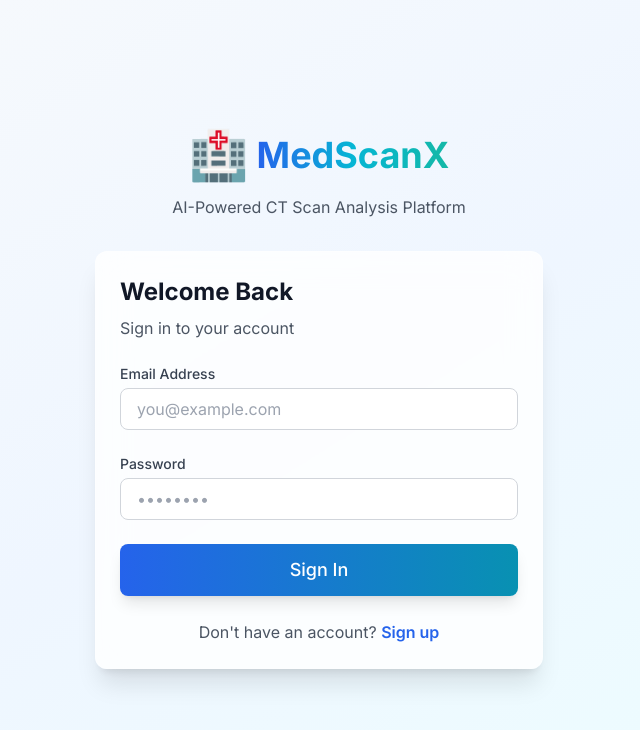
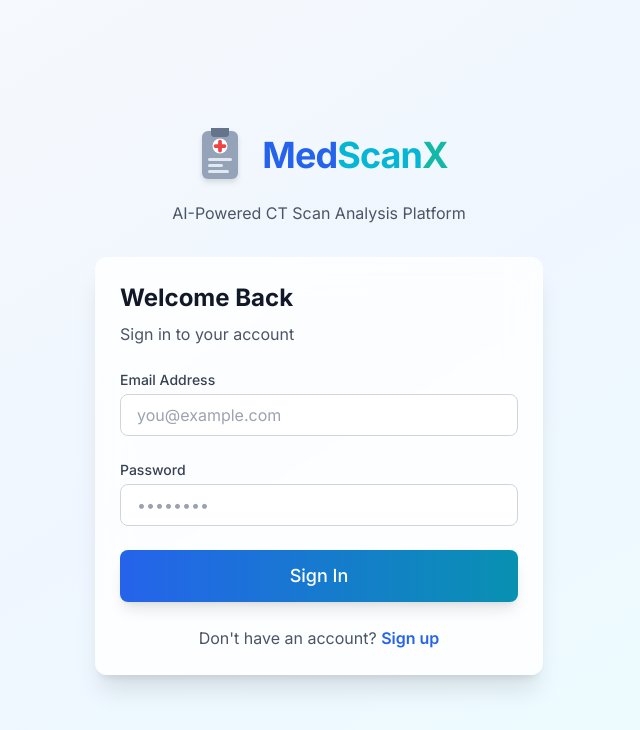
Before and after one commit to Astrionix/MedScanX, a Next.js app: page /login in a window 1280 px wide. Shown: the top 730 px of the page, without its empty margins (321-961 px from the left). Built offline with nearby package versions, Linux system fonts and the light colour scheme.

Commit message:
feat: add animated logo component and integrate across app

```diff
--- a/app/admin/setup/page.tsx
+++ b/app/admin/setup/page.tsx
@@ -5,6 +5,7 @@ import { useRouter } from 'next/navigation'
 import { Button } from '@/components/ui/Button'
 import { Input } from '@/components/ui/Input'
 import { Card } from '@/components/ui/Card'
+import { Logo } from '@/components/ui/Logo'
 
 export default function AdminSetupPage() {
     const router = useRouter()
@@ -50,6 +51,9 @@ export default function AdminSetupPage() {
         <div className="min-h-screen flex items-center justify-center p-4 bg-gray-50">
             <div className="w-full max-w-md space-y-8">
                 <div className="text-center">
+                    <div className="flex items-center justify-center mb-4">
+                        <Logo size="md" />
+                    </div>
                     <h1 className="text-3xl font-bold text-gray-900">
                         Admin User Setup
                     </h1>
--- a/app/dashboard/page.tsx
+++ b/app/dashboard/page.tsx
@@ -7,6 +7,7 @@ import { Button } from '@/components/ui/Button'
 import { Card } from '@/components/ui/Card'
 import { SeverityBadge } from '@/components/ui/SeverityBadge'
 import { SkeletonList } from '@/components/ui/Skeleton'
+import { Logo } from '@/components/ui/Logo'
 import { Disclaimer } from '@/components/medical/Disclaimer'
 import type { Scan } from '@/lib/types'
 
@@ -59,11 +60,8 @@ export default function DashboardPage() {
             <header className="glass-card sticky top-0 z-50 border-b">
                 <div className="max-w-7xl mx-auto px-4 sm:px-6 lg:px-8 py-4">
                     <div className="flex items-center justify-between">
-                        <Link href="/dashboard" className="flex items-center gap-2">
-                            <span className="text-3xl">🏥</span>
-                            <h1 className="text-2xl font-bold medical-gradient bg-clip-text text-transparent">
-                                MedScanX
-                            </h1>
+                        <Link href="/dashboard" className="flex items-center">
+                            <Logo size="sm" />
                         </Link>
                         <div className="flex items-center gap-4">
                             <Link href="/upload">
--- a/app/login/page.tsx
+++ b/app/login/page.tsx
@@ -6,6 +6,7 @@ import Link from 'next/link'
 import { Button } from '@/components/ui/Button'
 import { Input } from '@/components/ui/Input'
 import { Card } from '@/components/ui/Card'
+import { Logo } from '@/components/ui/Logo'
 
 export default function LoginPage() {
     const router = useRouter()
@@ -46,11 +47,8 @@ export default function LoginPage() {
             <div className="w-full max-w-md space-y-8 animate-fade-in">
                 {/* Header */}
                 <div className="text-center">
-                    <div className="flex items-center justify-center gap-2 mb-4">
-                        <span className="text-5xl">🏥</span>
-                        <h1 className="text-4xl font-bold medical-gradient bg-clip-text text-transparent">
-                            MedScanX
-                        </h1>
+                    <div className="flex items-center justify-center mb-4">
+                        <Logo size="md" />
                     </div>
                     <p className="text-gray-600">
                         AI-Powered CT Scan Analysis Platform
--- a/app/page.tsx
+++ b/app/page.tsx
@@ -1,5 +1,6 @@
 import Link from 'next/link'
 import { Button } from '@/components/ui/Button'
+import { Logo } from '@/components/ui/Logo'
 
 export default function HomePage() {
     return (
@@ -7,11 +8,8 @@ export default function HomePage() {
             <div className="max-w-4xl mx-auto text-center space-y-8 animate-fade-in">
                 {/* Logo and Title */}
                 <div className="space-y-4">
-                    <div className="flex items-center justify-center gap-3">
-                        <span className="text-7xl">🏥</span>
-                        <h1 className="text-6xl font-bold medical-gradient bg-clip-text text-transparent">
-                            MedScanX
-                        </h1>
+                    <div className="flex items-center justify-center">
+                        <Logo size="lg" />
                     </div>
                     <p className="text-2xl text-gray-700 font-medium">
                         AI-Powered CT Scan Analysis Platform
--- a/app/register/page.tsx
+++ b/app/register/page.tsx
@@ -6,6 +6,7 @@ import Link from 'next/link'
 import { Button } from '@/components/ui/Button'
 import { Input } from '@/components/ui/Input'
 import { Card } from '@/components/ui/Card'
+import { Logo } from '@/components/ui/Logo'
 
 export default function RegisterPage() {
     const router = useRouter()
@@ -69,11 +70,8 @@ export default function RegisterPage() {
             <div className="w-full max-w-md space-y-8 animate-fade-in">
                 {/* Header */}
                 <div className="text-center">
-                    <div className="flex items-center justify-center gap-2 mb-4">
-                        <span className="text-5xl">🏥</span>
-                        <h1 className="text-4xl font-bold medical-gradient bg-clip-text text-transparent">
-                            MedScanX
-                        </h1>
+                    <div className="flex items-center justify-center mb-4">
+                        <Logo size="md" />
                     </div>
                     <p className="text-gray-600">
                         AI-Powered CT Scan Analysis Platform
--- a/app/scan/[id]/page.tsx
+++ b/app/scan/[id]/page.tsx
@@ -4,6 +4,7 @@ import { useState, useEffect, useCallback } from 'react'
 import { useRouter } from 'next/navigation'
 import Link from 'next/link'
 import { Button } from '@/components/ui/Button'
+import { Logo } from '@/components/ui/Logo'
 import { ScanPreview } from '@/components/medical/ScanPreview'
 import { AnalysisCard } from '@/components/medical/AnalysisCard'
 import { PrecautionList } from '@/components/medical/PrecautionList'
@@ -55,11 +56,8 @@ export default function ScanDetailPage({ params }: { params: { id: string } }) {
             <header className="glass-card sticky top-0 z-50 border-b">
                 <div className="max-w-7xl mx-auto px-4 sm:px-6 lg:px-8 py-4">
                     <div className="flex items-center justify-between">
-                        <Link href="/dashboard" className="flex items-center gap-2">
-                            <span className="text-3xl">🏥</span>
-                            <h1 className="text-2xl font-bold medical-gradient bg-clip-text text-transparent">
-                                MedScanX
-                            </h1>
+                        <Link href="/dashboard" className="flex items-center">
+                            <Logo size="sm" />
                         </Link>
                         <Link href="/dashboard">
                             <Button variant="outline">Back to Dashboard</Button>
--- a/app/upload/page.tsx
+++ b/app/upload/page.tsx
@@ -5,6 +5,7 @@ import { useRouter } from 'next/navigation'
 import Link from 'next/link'
 import { Button } from '@/components/ui/Button'
 import { Card } from '@/components/ui/Card'
+import { Logo } from '@/components/ui/Logo'
 import { Disclaimer } from '@/components/medical/Disclaimer'
 
 export default function UploadPage() {
@@ -99,11 +100,8 @@ export default function UploadPage() {
             <header className="glass-card sticky top-0 z-50 border-b">
                 <div className="max-w-7xl mx-auto px-4 sm:px-6 lg:px-8 py-4">
                     <div className="flex items-center justify-between">
-                        <Link href="/dashboard" className="flex items-center gap-2">
-                            <span className="text-3xl">🏥</span>
-                            <h1 className="text-2xl font-bold medical-gradient bg-clip-text text-transparent">
-                                MedScanX
-                            </h1>
+                        <Link href="/dashboard" className="flex items-center">
+                            <Logo size="sm" />
                         </Link>
                         <Link href="/dashboard">
                             <Button variant="outline">Back to Dashboard</Button>
--- /dev/null
+++ b/components/ui/Logo.tsx
@@ -0,0 +1,138 @@
+"use client";
+
+import React from "react";
+import { motion } from "framer-motion";
+
+export const Logo = ({ size = "sm" }: { size?: "sm" | "md" | "lg" }) => {
+    const iconSize = size === "lg" ? 80 : size === "md" ? 60 : 40;
+    const textSize = size === "lg" ? "text-6xl" : size === "md" ? "text-4xl" : "text-2xl";
+    const gap = size === "lg" ? "gap-4" : size === "md" ? "gap-3" : "gap-2";
+
+    return (
+        <div className={`flex items-center ${gap}`}>
+            <motion.div
+                className={`relative flex items-center justify-center`}
+                style={{ width: iconSize, height: iconSize }}
+                initial="hidden"
+                animate="visible"
+            >
+                {/* Clipboard Base */}
+                <motion.svg
+                    width={iconSize}
+                    height={iconSize}
+                    viewBox="0 0 40 40"
+                    fill="none"
+                    xmlns="http://www.w3.org/2000/svg"
+                    className="drop-shadow-md"
+                >
+                    {/* Main Board */}
+                    <motion.rect
+                        x="8"
+                        y="4"
+                        width="24"
+                        height="32"
+                        rx="4"
+                        fill="#94a3b8" // Slate-400
+                        initial={{ scaleY: 0, opacity: 0 }}
+                        animate={{ scaleY: 1, opacity: 1 }}
+                        transition={{ duration: 0.5, ease: "easeOut" }}
+                    />
+
+                    {/* Top Clip */}
+                    <motion.path
+                        d="M14 2H26V6C26 7.10457 25.1046 8 24 8H16C14.8954 8 14 7.10457 14 6V2Z"
+                        fill="#64748b" // Slate-500
+                        initial={{ y: -10, opacity: 0 }}
+                        animate={{ y: 0, opacity: 1 }}
+                        transition={{ delay: 0.3, duration: 0.3 }}
+                    />
+
+                    {/* Medical Cross Background */}
+                    <motion.circle
+                        cx="20"
+                        cy="14"
+                        r="5"
+                        fill="white"
+                        initial={{ scale: 0 }}
+                        animate={{ scale: 1 }}
+                        transition={{ delay: 0.5, type: "spring", stiffness: 200 }}
+                    />
+
+                    {/* Red Cross */}
+                    <motion.path
+                        d="M20 11V17M17 14H23"
+                        stroke="#ef4444" // Red-500
+                        strokeWidth="2.5"
+                        strokeLinecap="round"
+                        initial={{ pathLength: 0, opacity: 0 }}
+                        animate={{ pathLength: 1, opacity: 1 }}
+                        transition={{ delay: 0.7, duration: 0.4 }}
+                    />
+
+                    {/* Bottom Lines (Abstract Text) */}
+                    <motion.rect
+                        x="12"
+                        y="22"
+                        width="16"
+                        height="2"
+                        rx="1"
+                        fill="#e2e8f0"
+                        initial={{ scaleX: 0 }}
+                        animate={{ scaleX: 1 }}
+                        transition={{ delay: 0.9, duration: 0.3 }}
+                    />
+                    <motion.rect
+                        x="12"
+                        y="26"
+                        width="10"
+                        height="2"
+                        rx="1"
+                        fill="#e2e8f0"
+                        initial={{ scaleX: 0 }}
+                        animate={{ scaleX: 1 }}
+                        transition={{ delay: 1.0, duration: 0.3 }}
+                    />
+                    <motion.rect
+                        x="12"
+                        y="30"
+                        width="14"
+                        height="2"
+                        rx="1"
+                        fill="#e2e8f0"
+                        initial={{ scaleX: 0 }}
+                        animate={{ scaleX: 1 }}
+                        transition={{ delay: 1.1, duration: 0.3 }}
+                    />
+                </motion.svg>
+            </motion.div>
+
+            {/* Text Animation */}
+            <div className={`flex ${textSize} font-bold tracking-tight`}>
+                <motion.span
+                    className="text-blue-600"
+                    initial={{ x: -20, opacity: 0 }}
+                    animate={{ x: 0, opacity: 1 }}
+                    transition={{ delay: 0.4, duration: 0.5 }}
+                >
+                    Med
+                </motion.span>
+                <motion.span
+                    className="text-cyan-500"
+                    initial={{ y: -20, opacity: 0 }}
+                    animate={{ y: 0, opacity: 1 }}
+                    transition={{ delay: 0.5, duration: 0.5 }}
+                >
+                    Scan
+                </motion.span>
+                <motion.span
+                    className="text-teal-500"
+                    initial={{ scale: 0, rotate: -45 }}
+                    animate={{ scale: 1, rotate: 0 }}
+                    transition={{ delay: 0.6, type: "spring", stiffness: 200 }}
+                >
+                    X
+                </motion.span>
+            </div>
+        </div>
+    );
+};
```
Also changed, not shown: package.json (+10 -9 lines), 1 other file (tests, documents, lock files or other folders).
